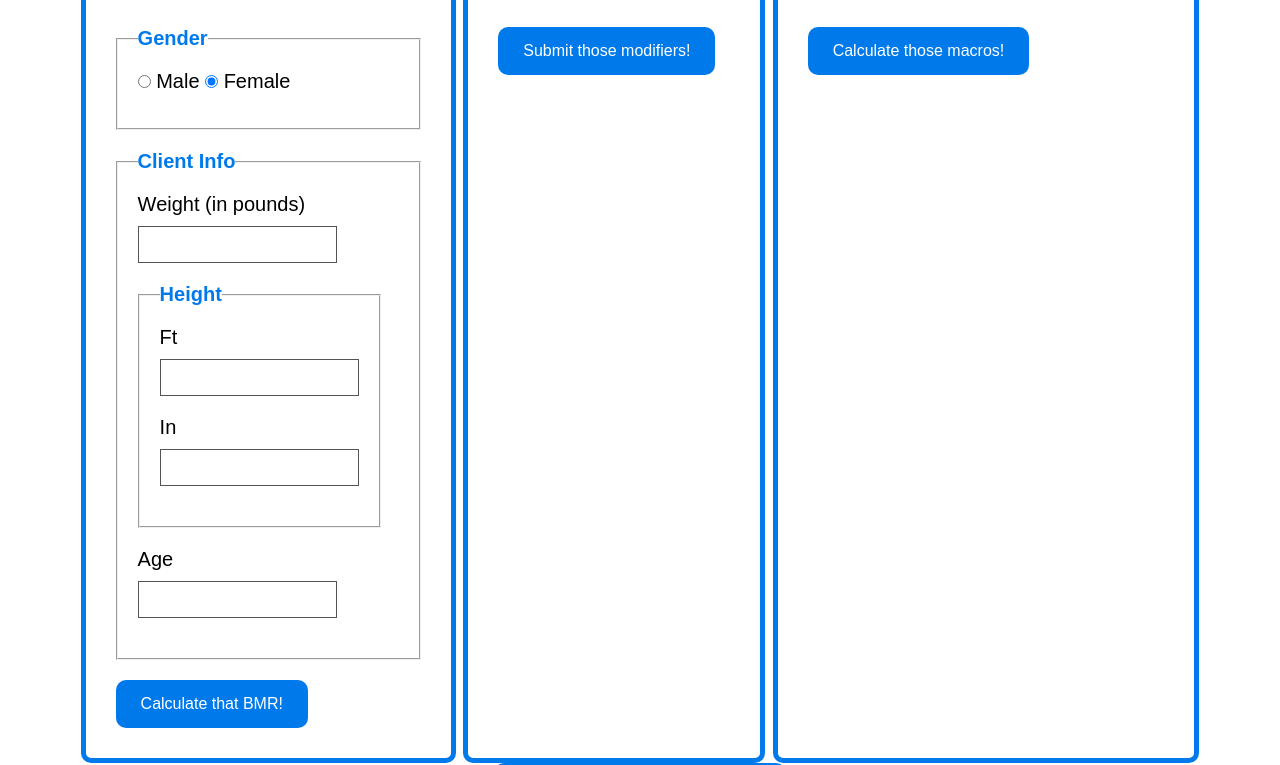
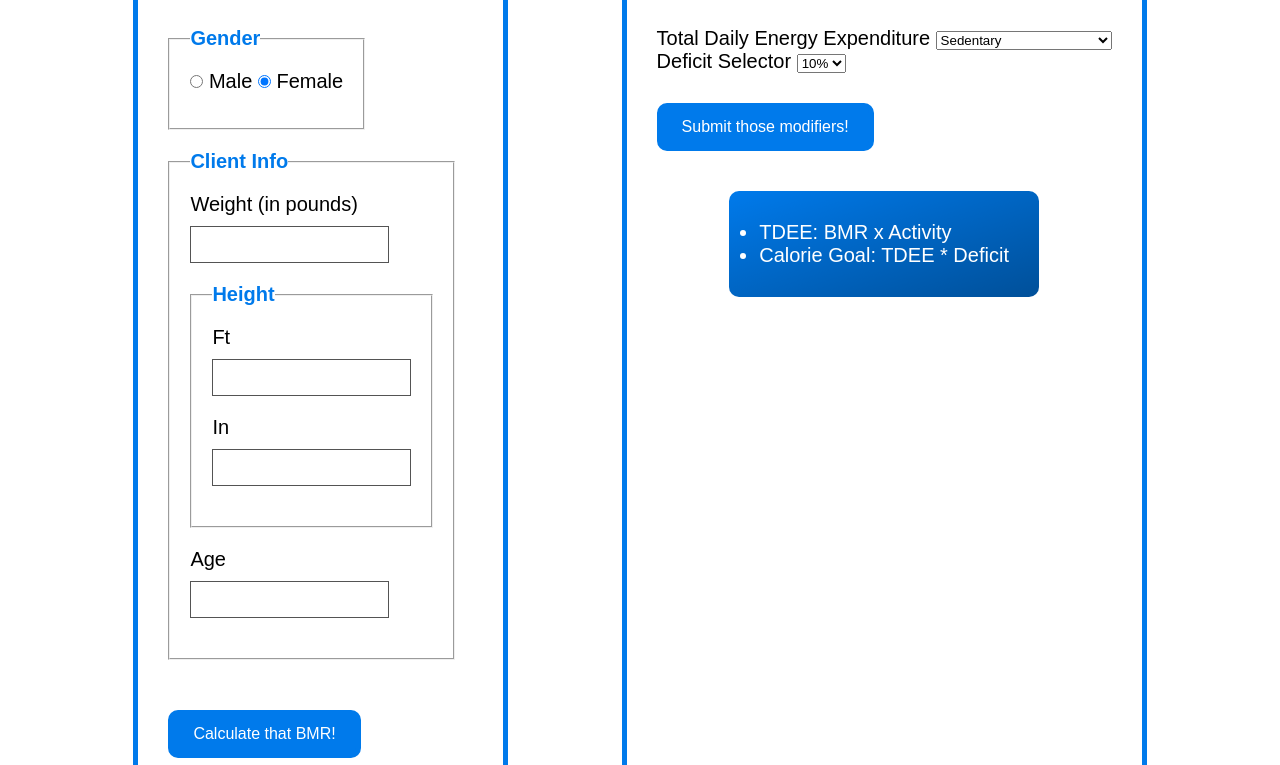
Before and after one commit to kjroelke/macros-calculators, a website built with Parcel: page index.html in a window 1280 px wide. Shown: the part 342-1107 px from the top of the page. Built offline with nearby package versions, Linux system fonts and the light colour scheme.

Commit message:
write and style modifiers section

```diff
--- a/index.html
+++ b/index.html
@@ -55,9 +55,33 @@
 			<h2>Step 2: Modifiers!</h2>
 		</div>
 		<div class="form__content">
-			<button type="submit">Submit those modifiers!</button>
+			<div class="form__content--tdee">
+				<label for="TDEE">Total Daily Energy Expenditure</label>
+				<select name="TDEE" id="tdee">
+					<option value="1.2">Sedentary</option>
+					<option value="1.37">Lighty Active</option>
+					<option value="1.46">Light to Moderately Active</option>
+					<option value="1.55">Moderately Active</option>
+					<option value="1.725">Very Active</option>
+					<option value="1.9">Extremely Active</option>
+				</select>
+			</div>
+			<div class="form__content--deficit">
+				<label for="deficit">Deficit Selector</label>
+				<select name="deficit" id="deficit">
+					<option value=".1">10%</option>
+					<option value=".15" default>15%</option>
+					<option value=".2">20%</option>
+				</select>
+			</div>
+		<button type="submit">Submit those modifiers!</button>
 		</div>
-		<output class="bmr-calculator--answer answer hidden">Answer goes here.</output>
+		<output class="modifiers--answer answer">
+			<ul>
+				<li>TDEE: BMR x Activity</li>
+				<li>Calorie Goal: TDEE * Deficit</li>
+			</ul>
+		</output>
 	</form>
 	<form id="protein-calculator" class="form">
 		<div class="form__header">
--- a/main.scss
+++ b/main.scss
@@ -74,7 +74,7 @@ main {
 	max-width: 88vw;
 	padding: 65px 0;
 	form {
-		@include displayFlex(column, flex-start, stretch);
+		@include displayFlex(column);
 		@include mainBorder;
 		font-size: 2rem;
 
@@ -105,7 +105,8 @@ main {
 			padding: 1rem 2rem;
 			background-color: $color-primary;
 			color: white;
-			margin-top: auto;
+			// margin-top: auto;
+			margin-top: 3rem;
 			cursor: pointer;
 			&:hover,
 			&:focus,
@@ -117,10 +118,16 @@ main {
 			}
 		}
 		output {
-			@include mainBorder;
+			@include mainBorder(transparent, 0);
 			@include displayFlex(column, space-around, stretch);
+			background-color: $color-primary;
+			@include linearGradientDarken;
+			align-self: center;
 			padding: 3rem;
 			margin: 1rem 0;
+			& * {
+				color: white;
+			}
 		}
 	}
 }
@@ -155,12 +162,14 @@ footer {
 		@include linearGradientDarken;
 		background-color: $color-primary;
 		padding: 2rem;
+		align-self: stretch;
 		h2 {
 			color: white;
 			text-align: center;
 		}
 	}
 	&__content {
+		@include displayFlex(column);
 		padding: 3rem;
 	}
 }
```
Also changed, not shown: css/dist/main.css, css/dist/main.min.css, dist/index.html, 4 other files.
